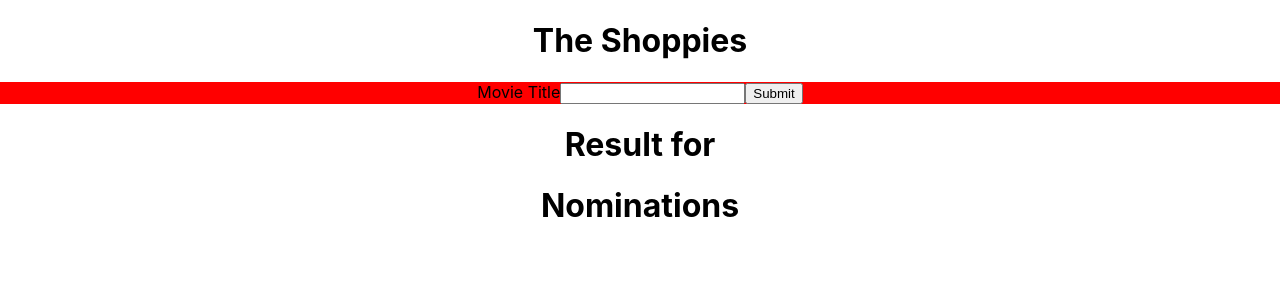
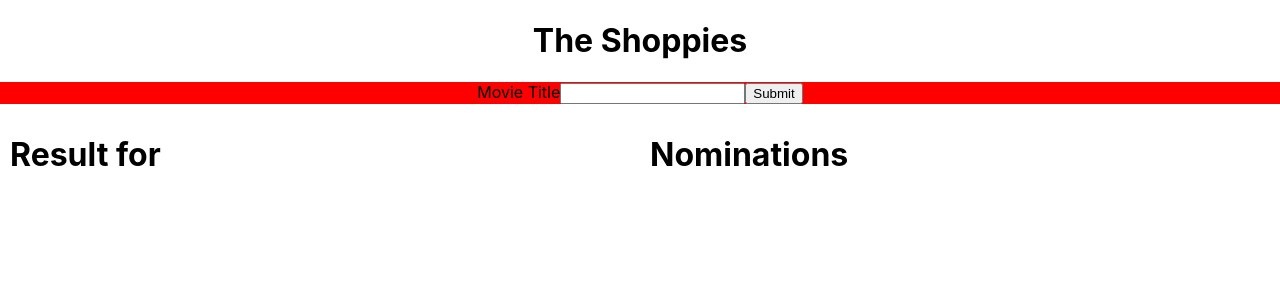
Before and after one commit to ILLYAKO/movie-omdb-api, a React (Create React App) app: page / in a window 1280 px wide. Shown: the top 300 px of the page. Built offline with nearby package versions, Linux system fonts and the light colour scheme.

Commit message:
2020-09-03

```diff
--- a/src/App.js
+++ b/src/App.js
@@ -6,11 +6,18 @@ import MovieNominations from "./components/MovieNominations";
 
 class App extends Component {
   state = {
-    movieName: ""
+    movieName: "",
+    movieNominants: []
   };
 
   movieNamehandler = (name) => {
     this.setState({movieName: name});
+}
+movieNominationshandler = (movie) => {
+  console.log('movie.Title', movie.Title)
+  this.setState({
+    movieNominants:[...this.state.movieNominants, movie]
+  });
 }
 
   render() {
@@ -18,9 +25,9 @@ class App extends Component {
       <div className="App">
         <h1>The Shoppies</h1>
         <MovieSearchForm onSearcMovieName={this.movieNamehandler} />
-        <div className="Result Nomination">
-          <MovieResult movieName={this.state.movieName} />
-          <MovieNominations />
+        <div className="row Result Nomination">
+          <MovieResult movieName={this.state.movieName} movieNominationshandler={this.movieNominationshandler} />
+          <MovieNominations  movieNominants={this.state.movieNominants} />
         </div>
       </div>
     );
--- a/src/components/MovieNominations.js
+++ b/src/components/MovieNominations.js
@@ -3,8 +3,13 @@ import React, { Component } from "react";
 export class MovieNominations extends Component {
   render() {
     return (
-      <div className="Nominations">
+      <div className="column nomination">
         <h1>Nominations</h1>
+        {this.props.movieNominants.map((movie, index) => (
+          <li key={index}>
+            {movie.Title} ({movie.Year}) Nominate
+          </li>
+        ))}
       </div>
     );
   }
--- a/src/components/MovieResult.js
+++ b/src/components/MovieResult.js
@@ -10,6 +10,10 @@ export class MovieResult extends Component {
     };
   }
 
+  clickHandler = (movie) => {
+    this.props.movieNominationshandler(movie);
+  };
+
   omdbUrl = () => {
     return this.state.basicUrl
       .concat(this.state.apikey)
@@ -17,13 +21,16 @@ export class MovieResult extends Component {
       .concat(this.props.movieName);
   };
 
-  scaping = () => {
-    fetch(this.omdbUrl())
+  componentDidUpdate(prevProps) {
+    // Typical usage (don't forget to compare props):
+    if (this.props.movieName !== prevProps.movieName) {
+      // this.fetchData(this.props.userID);
+      fetch(this.omdbUrl(), [])
         .then((res) => res.json())
         .then(
           (result) => {
-          console.log("result.Search", result.Search);
-          //this.setState({ movieList: result.Search });
+            this.setState({ movieList: result.Search });
+            console.log("movieList: ", this.state.movieList);
           },
           // Note: it's important to handle errors here
           // instead of a catch() block so that we don't swallow
@@ -35,13 +42,27 @@ export class MovieResult extends Component {
             });
           }
         );
-  };
+    }
+  }
 
   render() {
     return (
-      <div className="Result">
+      <div className="column result">
         <h1>Result for {this.props.movieName}</h1>
-        {this.props.movieName && this.scaping()}
+        <div className="result list">
+          {this.state.movieList.map((movie, index) => (
+            <li key={index}>
+              {movie.Title} ({movie.Year}){" "}
+              <button
+                onClick={() => {
+                  this.clickHandler(movie);
+                }}
+              >
+                Nominate
+              </button>
+            </li>
+          ))}
+        </div>
       </div>
     );
   }
--- a/src/components/MovieSearchForm.js
+++ b/src/components/MovieSearchForm.js
@@ -7,6 +7,7 @@ class Form extends Component {
       movieName: "",
     };
   }
+
   myChangeHandler = (event) => {
     this.setState({ movieName: event.target.value });
   };
--- a/src/index.css
+++ b/src/index.css
@@ -1,3 +1,7 @@
+* {
+  box-sizing: border-box;
+}
+
 body {
   margin: 0;
   font-family: -apple-system, BlinkMacSystemFont, 'Segoe UI', 'Roboto', 'Oxygen',
@@ -7,6 +11,22 @@ body {
   -moz-osx-font-smoothing: grayscale;
 }
 
+/* Create two equal columns that floats next to each other */
+.column {
+  float: left;
+  width: 50%;
+  padding: 10px;
+  height: 300px; /* Should be removed. Only for demonstration */
+  text-align: left;
+}
+
+/* Clear floats after the columns */
+.row:after {
+  content: "";
+  display: table;
+  clear: both;
+}
+
 code {
   font-family: source-code-pro, Menlo, Monaco, Consolas, 'Courier New',
     monospace;
```
Lines whose indentation alone changed are shown as unchanged.
